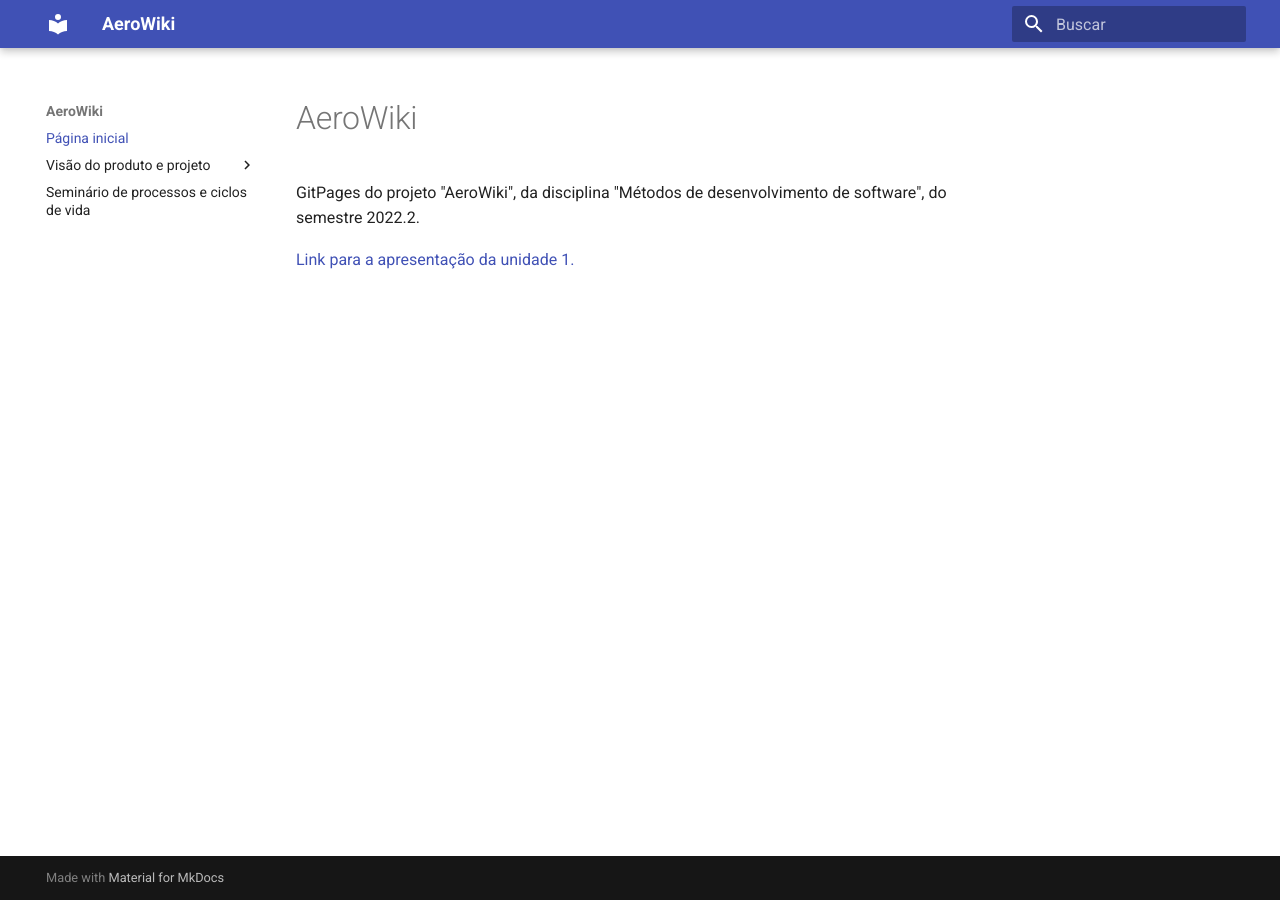
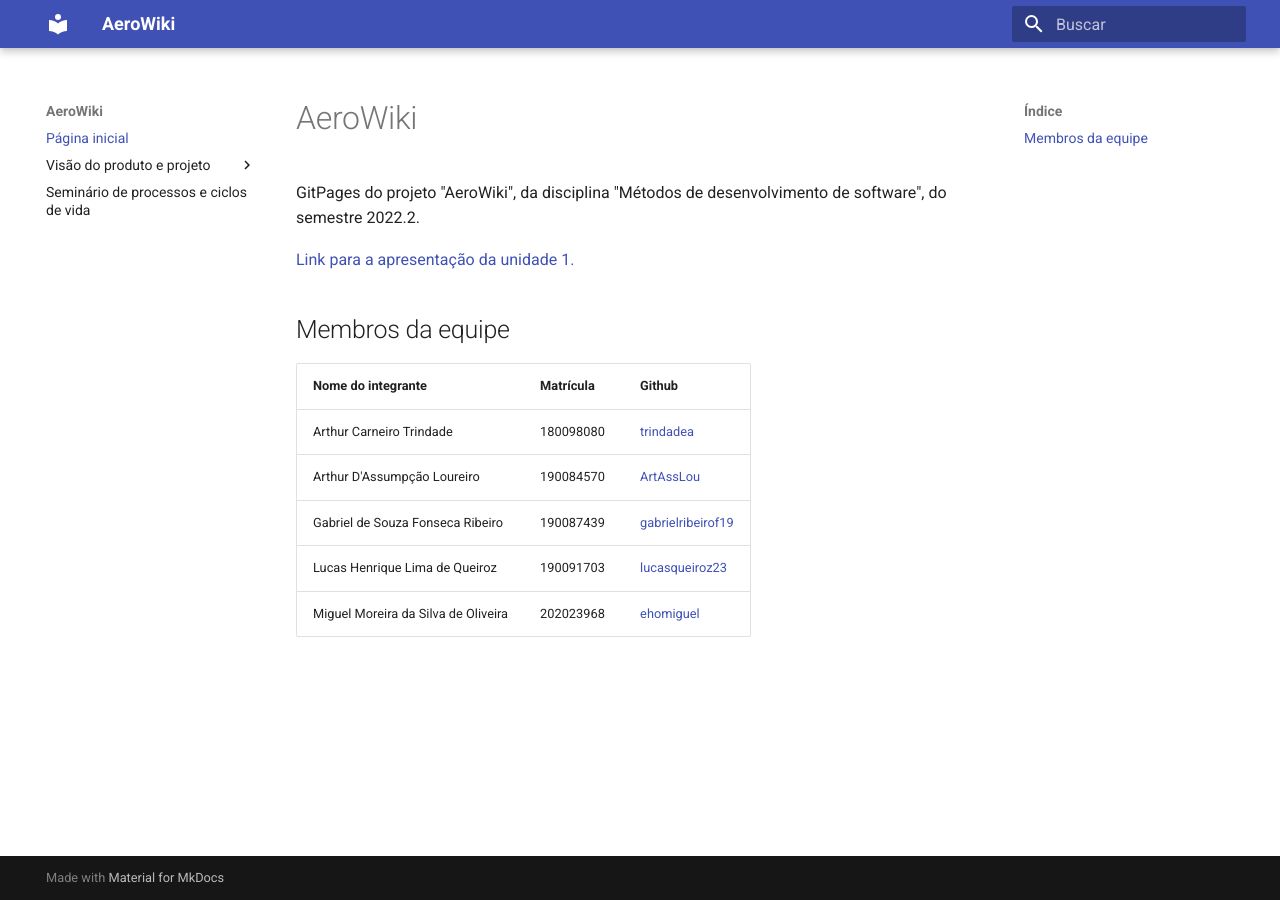
Before and after one commit to mdsreq-fga-unb/2022.2-AeroWiki, an MkDocs documentation site: the page built from docs/index.md, in a window 1280 px wide. Built offline with MkDocs 1.6.1 and Material for MkDocs 9.7.7, drawn with Linux system fonts in a browser that asks for light colours.

Commit message:
adição de informações sobre os membros da equipe

```diff
--- a/docs/index.md
+++ b/docs/index.md
@@ -3,3 +3,13 @@
 GitPages do projeto "AeroWiki", da disciplina "Métodos de desenvolvimento de software", do semestre 2022.2.
 
 <a href="https://www.youtube.com/watch?v=Z9P06O2Z-KA"> Link para a apresentação da unidade 1.</a>
+
+## Membros da equipe
+
+| Nome do integrante                  | Matrícula | Github                                                       |
+| ----------------------------------- | --------- | ------------------------------------------------------------ |
+| Arthur Carneiro Trindade            | 180098080 | <a href="https://github.com/trindadea"> trindadea </a>       |
+| Arthur D'Assumpção Loureiro         | 190084570 | <a href="https://github.com/ArtAssLou"> ArtAssLou</a>        |
+| Gabriel de Souza Fonseca Ribeiro    | 190087439 | <a href="https://github.com/gabrielribeirof19"> gabrielribeirof19</a> |
+| Lucas Henrique Lima de Queiroz      | 190091703 | <a href="https://github.com/lucasqueiroz23"> lucasqueiroz23</a> |
+| Miguel Moreira da Silva de Oliveira | 202023968 | <a href="https://github.com/ehomiguel"> ehomiguel</a>        |
```
Also changed, not shown: README.md (+10 -0 lines).
